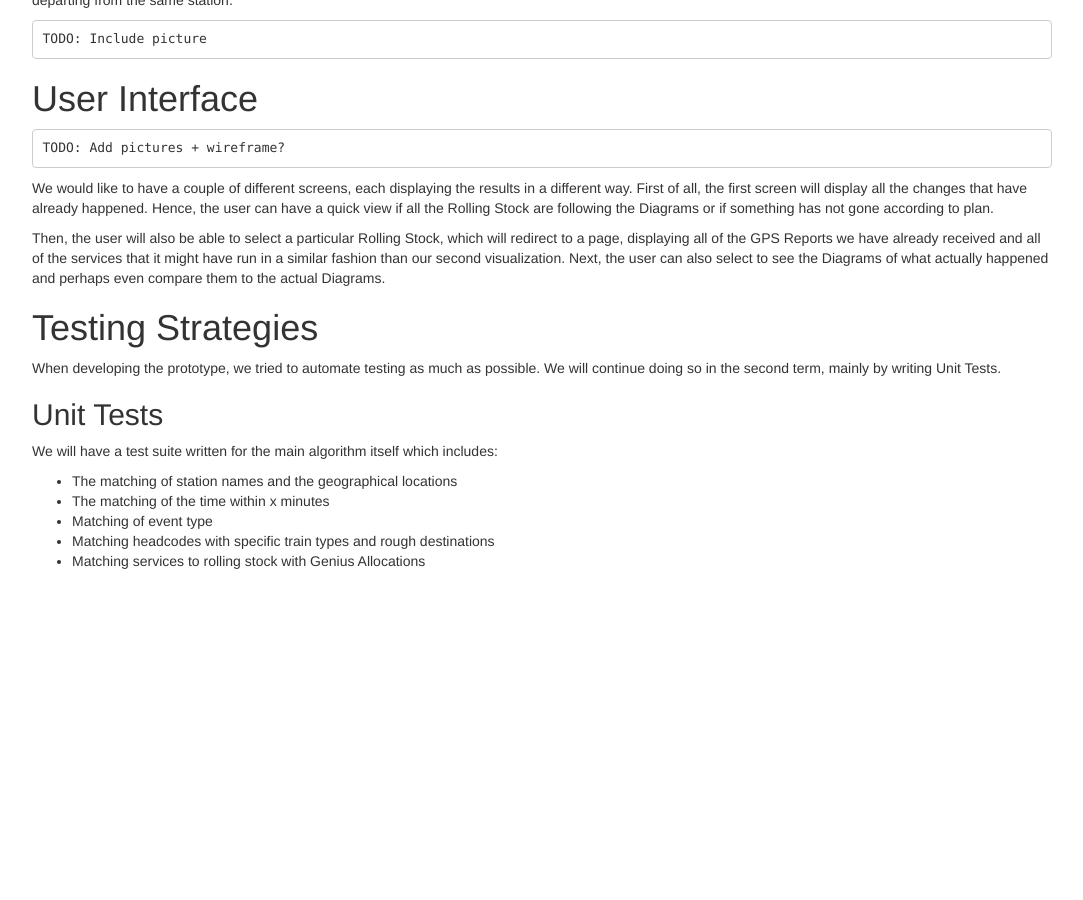
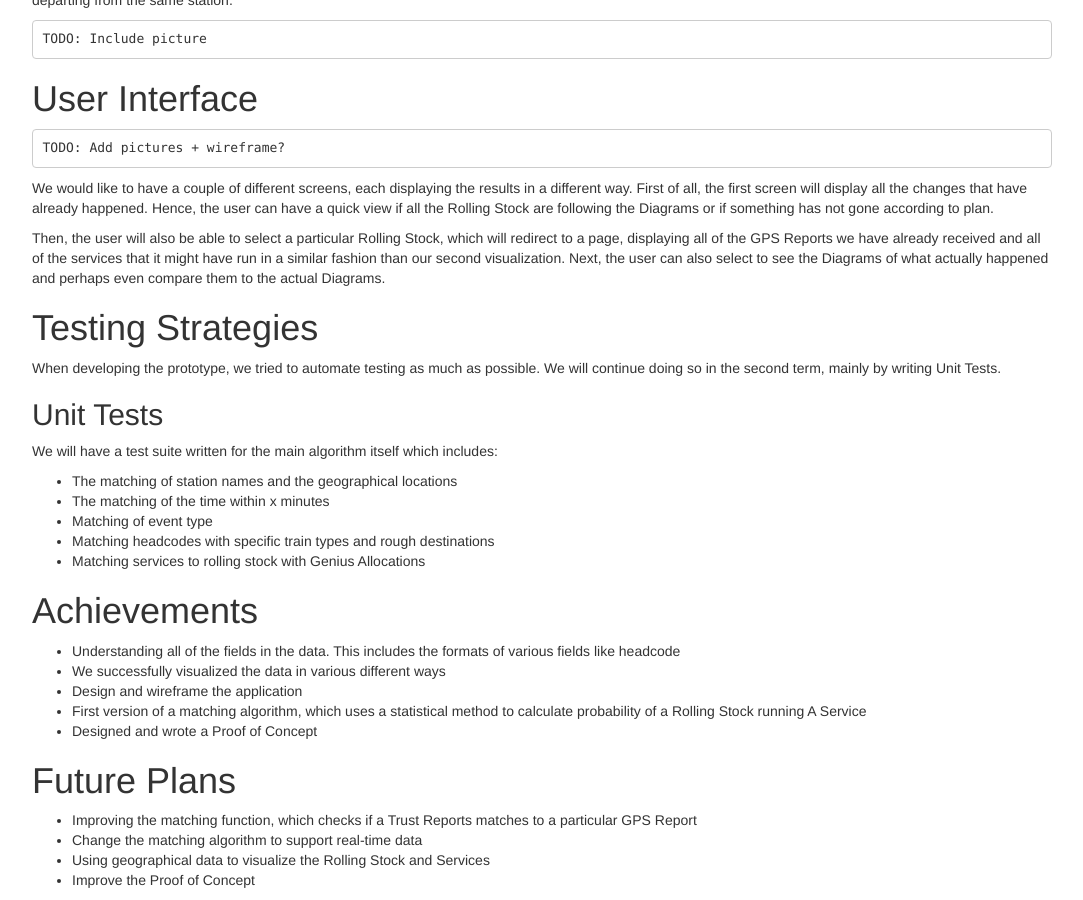
Before and after one commit to ucl-team-8/ucl-team-8.github.io, a Jekyll site: the page built from index.md, in a window 1280 px wide and 900 px high, scrolled down 5929 px. Shown: the whole window, without its empty margins (98-1181 px from the left). Built offline with Jekyll 4.4.1, drawn with Linux system fonts in a browser that asks for light colours; before the commit the page ends 6510 px from its top, so only the background shows below that; some of the changed text lies outside the part shown.

Commit message:
Added achievements/future plans

```diff
--- a/index.md
+++ b/index.md
@@ -257,3 +257,16 @@ We will have a test suite written for the main algorithm itself which includes:
 + Matching of event type
 + Matching headcodes with specific train types and rough destinations
 + Matching services to rolling stock with Genius Allocations
+
+# Achievements
++ Understanding all of the fields in the data. This includes the formats of various fields like headcode
++ We successfully visualized the data in various different ways
++ Design and wireframe the application
++ First version of a matching algorithm, which uses a statistical method to calculate probability of a Rolling Stock running A Service
++ Designed and wrote a Proof of Concept
+
+# Future Plans
++ Improving the matching function, which checks if a Trust Reports matches to a particular GPS Report
++ Change the matching algorithm to support real-time data
++ Using geographical data to visualize the Rolling Stock and Services
++ Improve the Proof of Concept
```
Also changed, not shown: other parts of index.md (+1 -1 lines).
